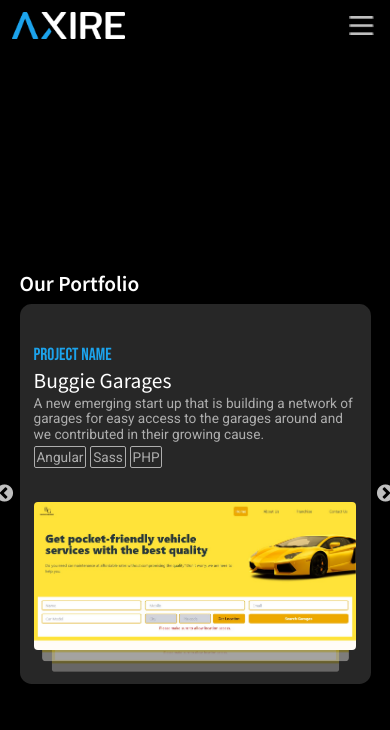
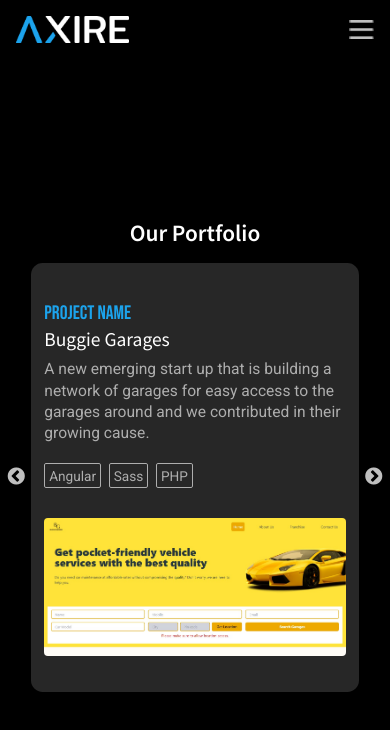
Before and after one commit to AxireInfoTech/Axire, a React (Create React App) app: page /portfolio in a window 390 px wide. Shown: the top 730 px of the page. Built offline with nearby package versions, Linux system fonts and the light colour scheme.

Commit message:
Home, About us, Portfolio Mobile screens updated

```diff
--- a/src/App.scss
+++ b/src/App.scss
@@ -1,4 +1,6 @@
-
+@mixin mobile {
+    @media (max-width: 768px) { @content; }
+}
 body{
     background-color: #000000;
     color: #ffffff;
@@ -15,6 +17,10 @@ body{
     align-items: center;
     width: 100%;
     height: 100%;
+    @include mobile{
+        height: calc(100% - 15vw);
+        // background-color: pink;
+    }
 }
 
 a{
--- a/src/styles/aboutus.scss
+++ b/src/styles/aboutus.scss
@@ -10,11 +10,16 @@
     position: absolute;
     top: 50%;
     left: 50%;
-    transform: translate(-40%,-50%);
+    transform: translate(0,-50%);
     // width: 30%;
     height: 90vh;
     object-fit: cover;
     z-index: -1;
+    // overflow: hidden;
+    @include mobile{
+        left: 0;
+        width: 100%;
+    }
 }
 
 .content-area{
@@ -32,7 +37,7 @@
     font-family: $font-head2;
     margin-bottom: 1vw;
     @include mobile{
-        font-size: 7vw;
+        font-size: 8vw;
     }
 }
 
@@ -45,7 +50,7 @@
     @include mobile{
         font-size: 9vw;
         padding: 0;
-        line-height: 9vw;
+        line-height: 11vw;
         margin: 4vw 0;
     }
 }
@@ -58,9 +63,9 @@
     font-weight: 300;
     color:$desc-col;
     @include mobile{
-        font-size: 4vw;
+        font-size: 4.5vw;
         padding: 0;
-        line-height: 5vw;
+        line-height: 5.5vw;
     }
 }
 
@@ -68,6 +73,10 @@
     width: 60%;
     margin: 2vw 20%;
     border-top: 0.1vw solid #707070;
+    @include mobile{
+        width: 70%;
+        margin: 5vw 15%;
+    }
 }
 
 .icons-flex{
@@ -78,7 +87,7 @@
     align-content: center;
     height: 3vw;
     @include mobile{
-        height: 6vw;
+        height: 22vw;
         display: block;
     }
 }
--- a/src/styles/home.scss
+++ b/src/styles/home.scss
@@ -11,6 +11,9 @@
     height: 100%;
     box-sizing: border-box;
     padding: 2vw;
+    @include mobile{
+        height: calc(100% - 15vw);
+    }
 }
 
 .bg-video{
@@ -40,8 +43,8 @@
     line-height: 4.5vw;
     font-weight: 500;
     @include mobile{
-        font-size: 7vw;
-        line-height: 8vw;
+        font-size: 8vw;
+        line-height: 10vw;
         margin: 3vw 0;
     }
 }
@@ -52,8 +55,9 @@
     font-weight: 600;
     color: $head2-col;
     @include mobile{
-        font-size: 7vw;
+        font-size: 8vw;
         margin: 2vw 0;
+        margin-bottom: 5vw;
     }
 }
 
@@ -65,6 +69,7 @@
     font-family: $font-desc;
     font-weight: 400;
     @include mobile{
+        margin-top: 5vw;
         font-size: 4.5vw;
         line-height: 5vw;
     }
--- a/src/styles/mobile-header.scss
+++ b/src/styles/mobile-header.scss
@@ -3,22 +3,22 @@
 
 .mobile-header{
     display: none;
-    height: 13vw;
+    height: 15vw;
     @include mobile{
         display: block;
         position: relative;
         .mobile-logo{
             position: absolute;
             height: 7vw;
-            top: 3vw;
-            left: 3vw;
+            top: 4vw;
+            left: 4vw;
 
 
         }
         .header-button{
             background-color: transparent;
             position: absolute;
-            top: 4vw;
+            top: 5vw;
             right: 4vw;
             img{
                 height: 5vw;
@@ -33,14 +33,12 @@
             .mobile-logo{
                 position: absolute;
                 height: 7vw;
-                top: 3vw;
-                left: 3vw;
-
-
+                top: 4vw;
+                left: 4vw;
             }
             .modal-close{
                 position: absolute;
-                top: 4vw;
+                top: 5vw;
                 right: 4vw;
                 img{
                     height: 5vw;
@@ -48,16 +46,18 @@
                 background-color: transparent;
             }
             .mobile-header-links{
-                margin-top: 20vw;
+                margin-top: 25vw;
                 margin-right: 10vw;
                 font-size: 10vw;
+                font-weight: 400;
                 font-family: $font-head;
                 .mobile-nav-link{
                     text-align: right;
                     display: block;
+                    margin: 1vw 0;
                 }
                 .mobile-active-route{
-                    color: #1CA3EC;
+                    color: $head2-col;
                 }
             }
         }
--- a/src/styles/portfolio.scss
+++ b/src/styles/portfolio.scss
@@ -7,6 +7,10 @@
     display: flex;
     justify-content: center;
     align-items: center;
+
+    @include mobile{
+        height: calc(100% - 15vw);
+    }
     .portfolio-centered{
         width: 100%;
         .portfolio-heading{
@@ -15,12 +19,14 @@
             font-family: $font-head;
             font-weight: 600;
             @include mobile{
-                font-size: 5.5vw;
+                font-size: 6vw;
+                margin-bottom: 4vw;
+                text-align: center;
             }
         }
         .portfolio-slider{
-            width: 90%;
-            margin: 0 5%;
+            width: 84%;
+            margin: 0 8%;
             .slick-prev:before {
                 // color: #272727;
 
@@ -38,6 +44,7 @@
                 @include mobile{
                     padding: 5vw 0;
                     border-radius: 3vw;
+                    min-height: 100vw;
                 }
                 .portfolio-card-child{
                     display: grid;
@@ -78,7 +85,7 @@
                                 font-weight: 500;
                                 margin: 0.5vw 0;
                                 @include mobile{
-                                    font-size: 4.5vw;
+                                    font-size: 5vw;
                                 }
                             }
                             .project-name{
@@ -87,7 +94,8 @@
                                 font-weight: 500;
                                 margin: 0.5vw 0;
                                 @include mobile{
-                                    font-size: 5.5vw;
+                                    font-size: 5vw;
+                                    margin-bottom: 2vw;
                                 }
                             }
                             .project-desc{
@@ -97,8 +105,9 @@
                                 font-size: 1.2vw;
                                 line-height: 2vw;
                                 @include mobile{
-                                    font-size: 3.5vw;
-                                    line-height: 4vw;
+                                    font-size: 4vw;
+                                    line-height: 5.5vw;
+                                    margin-bottom: 5vw;
                                 }
                             }
                             .project-techs{
@@ -113,7 +122,8 @@
                                     @include mobile{
                                         font-size: 3.5vw;
                                         line-height: 4vw;
-                                        padding: 0.5vw;
+                                        padding: 1vw;
+                                        margin-right: 2vw;
                                     }
                                 }
                             }
@@ -157,6 +167,9 @@
                                     top: 15px;
                                     scale: 0.95;
                                     opacity: 0.4;
+                                    @include mobile{
+                                        display: none;
+                                    }
 
                                 }.img-relative-2{
                                     position: absolute;
@@ -164,7 +177,9 @@
                                     top: 30px;
                                     scale: 0.89;
                                     opacity: 0.3;
-
+                                    @include mobile{
+                                        display: none;
+                                    }
                                 }
                             }
 
```
